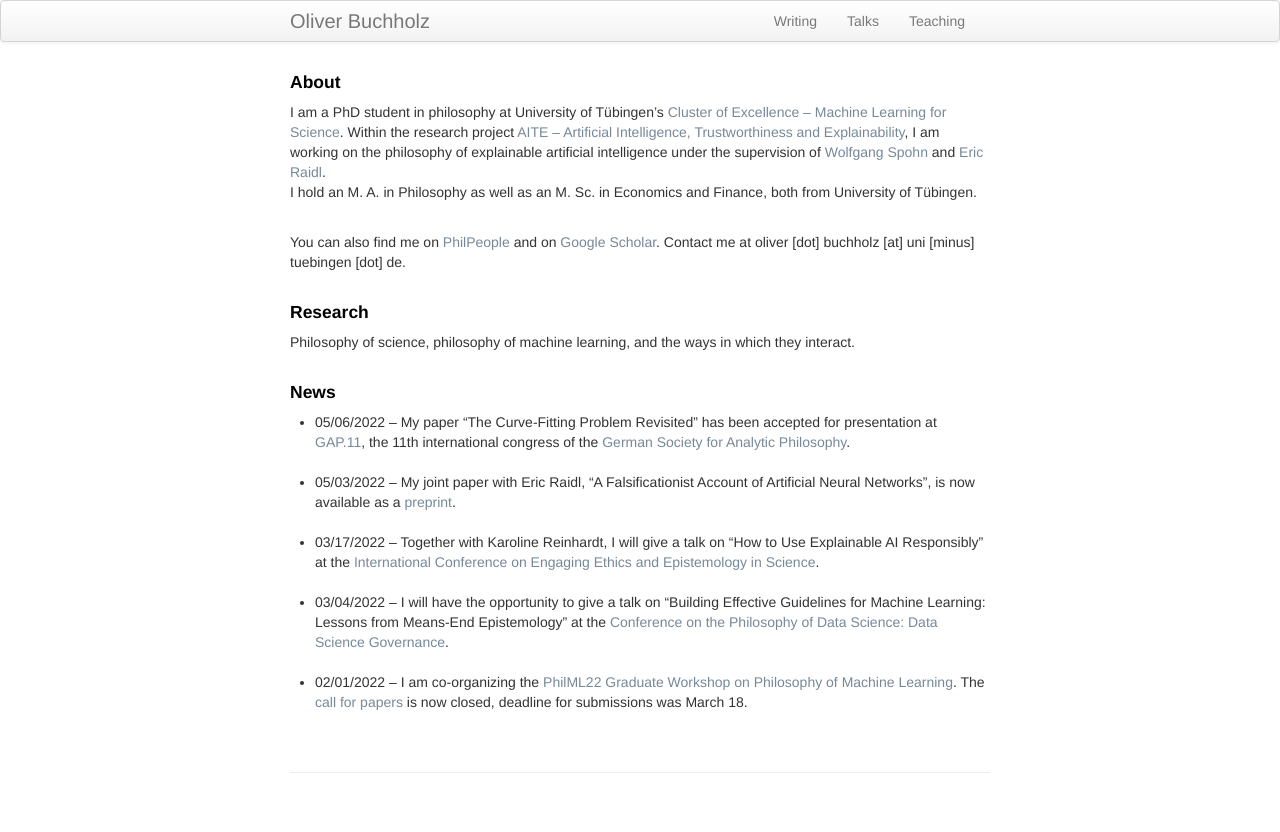
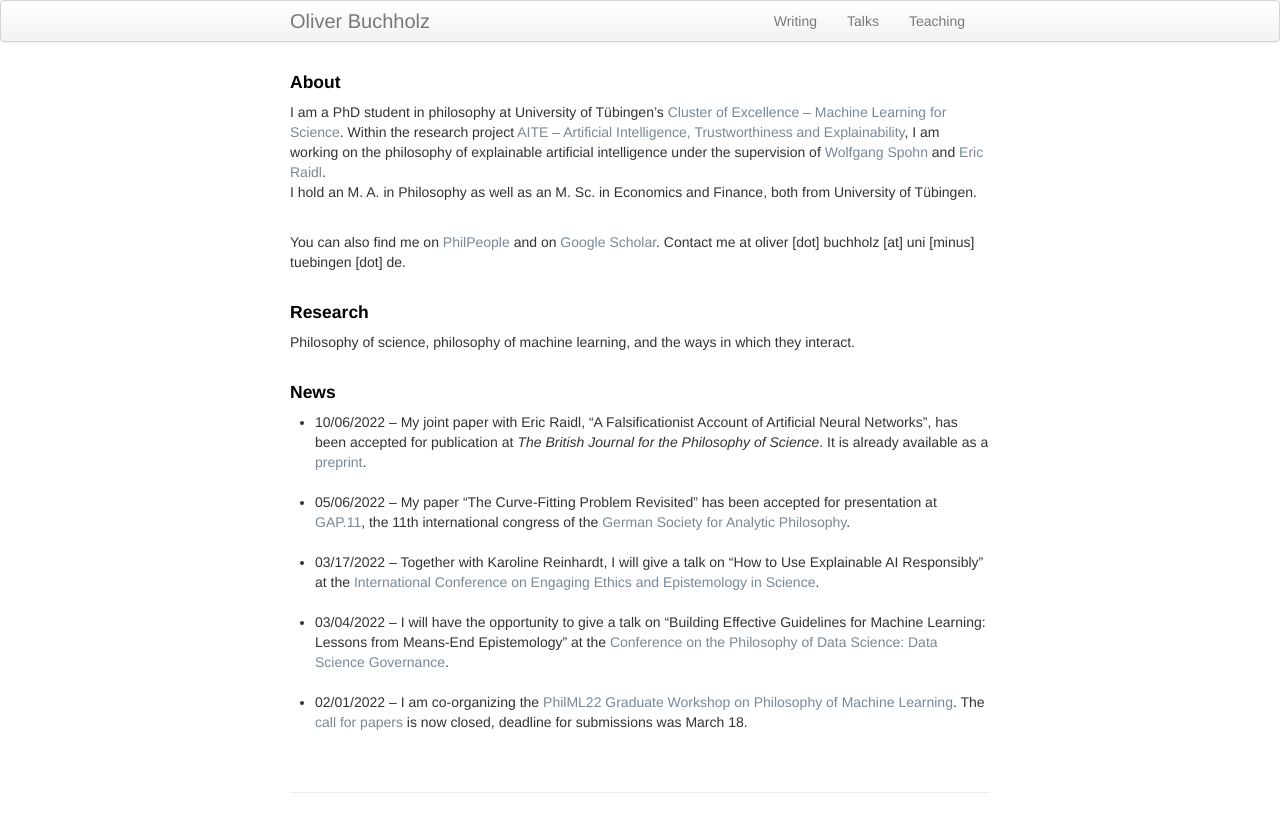
Before and after one commit to oliverbuchholz/oliverbuchholz.github.io, a Jekyll site: the page built from index.md, in a window 1280 px wide. Shown: the top 832 px of the page. Built offline with Jekyll 4.4.1, drawn with Linux system fonts in a browser that asks for light colours.

Commit message:
added falsification BJPS

```diff
--- a/index.md
+++ b/index.md
@@ -21,10 +21,10 @@ Philosophy of science, philosophy of machine learning, and the ways in which the
 <h4> News </h4>
 
 <ul>
-<li> 05/06/2022 &ndash; My paper &ldquo;The Curve-Fitting Problem Revisited&rdquo; has been accepted for presentation at <a href="https://gap11.de/en/index.html" target="_blank">GAP.11</a>, the 11th international congress of the <a href="https://gap-im-netz.de/en/" target="_blank">German Society for Analytic Philosophy</a>.<br><br>
+<li> 10/06/2022 &ndash; My joint paper with Eric Raidl, &ldquo;A Falsificationist Account of Artificial Neural Networks&rdquo;, has been accepted for publication at <i>The British Journal for the Philosophy of Science</i>. It is already available as a <a href="https://arxiv.org/abs/2205.01421" target="_blank">preprint</a>.<br><br>
 </li>
 
-<li> 05/03/2022 &ndash; My joint paper with Eric Raidl, &ldquo;A Falsificationist Account of Artificial Neural Networks&rdquo;, is now available as a <a href="https://arxiv.org/abs/2205.01421" target="_blank">preprint</a>.<br><br>
+<li> 05/06/2022 &ndash; My paper &ldquo;The Curve-Fitting Problem Revisited&rdquo; has been accepted for presentation at <a href="https://gap11.de/en/index.html" target="_blank">GAP.11</a>, the 11th international congress of the <a href="https://gap-im-netz.de/en/" target="_blank">German Society for Analytic Philosophy</a>.<br><br>
 </li>
 
 <li> 03/17/2022 &ndash; Together with Karoline Reinhardt, I will give a talk on &ldquo;How to Use Explainable AI Responsibly&rdquo; at the <a href="https://grk2073.org/eesconference2022/" target="_blank">International Conference on Engaging Ethics and Epistemology in Science</a>.<br><br>
```
